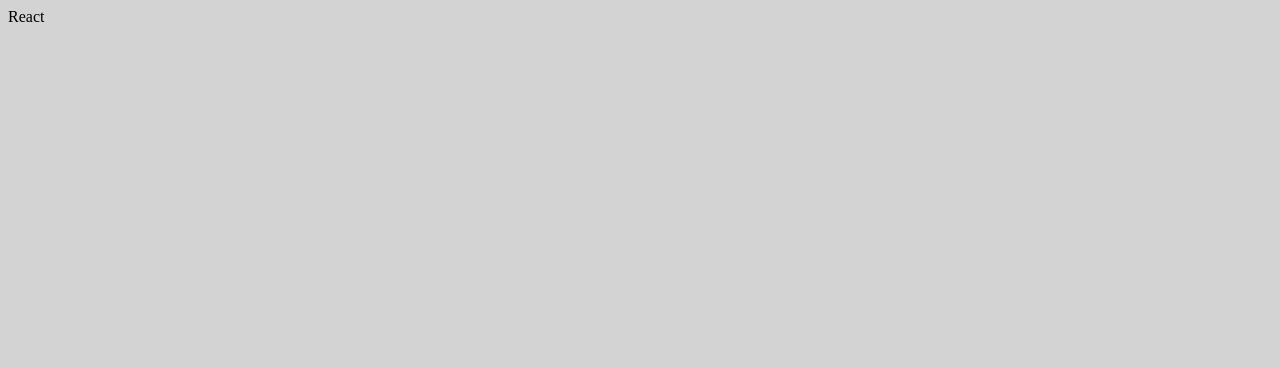
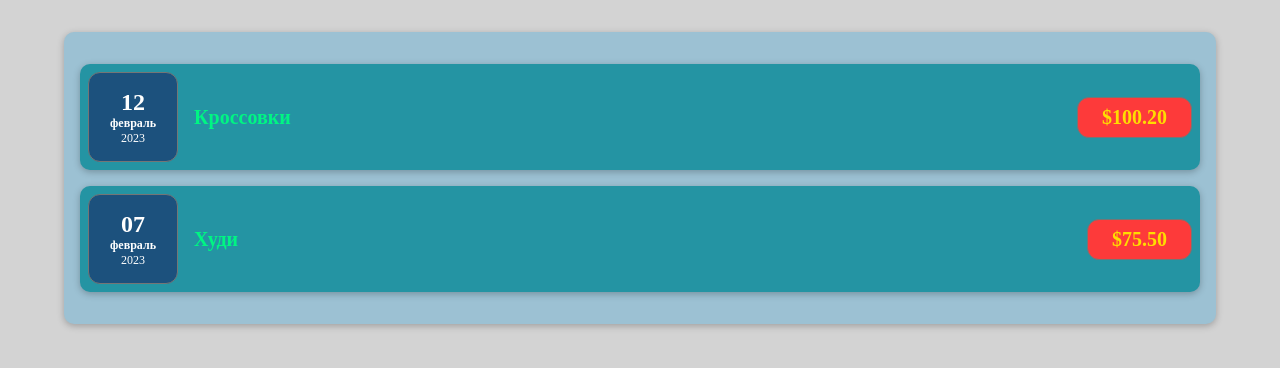
Before and after one commit to al2dev/my-expenses-react, a React (Vite) app: page / in a window 1280 px wide. Shown: the top 368 px of the page. Built offline with nearby package versions, Linux system fonts and the light colour scheme.

Commit message:
Added items card and structure cards

```diff
--- a/index.html
+++ b/index.html
@@ -4,7 +4,7 @@
     <meta charset="UTF-8" />
     <link rel="icon" type="image/svg+xml" href="/favicon.svg" />
     <meta name="viewport" content="width=device-width, initial-scale=1.0" />
-    <title>React + TypeScript + Replit</title>
+    <title>My expenses</title>
   </head>
   <body>
     <div id="root"></div>
--- a/src/App.jsx
+++ b/src/App.jsx
@@ -1,8 +1,21 @@
+import ItemsBlock from './components/costs/ItemsBlock';
+
 function App() {
+  const data = [
+    {
+      date: new Date(2023, 1, 12),
+      description: 'Кроссовки',
+      amount: '100.20'
+    },
+    {
+      date: new Date(2023, 1, 7),
+      description: 'Худи',
+      amount: '75.50'
+    },
+  ]
+
   return (
-    <div>
-      React
-    </div>
+    <ItemsBlock data={data}></ItemsBlock>
   )
 }
 
--- /dev/null
+++ b/src/components/UI/Card.css
@@ -0,0 +1,4 @@
+.card {
+  border-radius: 10px;
+  box-shadow: 0 2px 7px rgb(0, 0, 0, 0.25);
+}
--- /dev/null
+++ b/src/components/UI/Card.jsx
@@ -0,0 +1,8 @@
+import './Card.css';
+
+function Card(props) {
+  const classes = 'card ' + props.className;
+  return <div className={classes}>{props.children}</div>;
+}
+
+export default Card;
--- /dev/null
+++ b/src/components/costs/CostItem.css
@@ -0,0 +1,81 @@
+
+.cost-item {
+  display: flex;
+  justify-content: space-between;
+  align-items: center;
+  padding: 0.5rem;
+  margin: 1rem 0;
+  background-color: #2494a3;
+}
+
+.cost-item__description {
+  display: flex;
+  flex-direction: column;
+  gap: 1rem;
+  align-items: flex-end;
+  flex-flow: column-reverse;
+  justify-content: flex-start;
+  flex: 1;
+}
+
+.cost-item h2 {
+  font-size: 1rem;
+  flex: 1;
+  margin: 0 1rem;
+  color: #00f583;
+}
+
+.cost-item__price {
+  font-size: 1rem;
+  font-weight: bold;
+  color: #ffdd00;
+  background-color: #fd3a3a;
+  border: 1px solid #757575;
+  padding: 0.5rem;
+  border-radius: 12px;
+}
+
+@media (min-width: 580px) {
+  .cost-item__description {
+    flex-direction: row;
+    align-items: center;
+    justify-content: flex-start;
+    flex: 1;
+  }
+
+  .cost-item__description h2 {
+    font-size: 1.25rem;
+  }
+
+  .cost-item__price {
+    font-size: 1.25rem;
+    padding: 0.5rem 1.5rem;
+  }
+}
+
+.cost-date {
+  display: flex;
+  flex-direction: column;
+  width: 5.5rem;
+  height: 5.5rem;
+  border: 1px solid #757575;
+  background-color: #1c517d;
+  color: #ffffff;
+  border-radius: 12px;
+  align-items: center;
+  justify-content: center;
+}
+
+.cost-date__month {
+  font-size: 0.75rem;
+  font-weight: bold;
+}
+
+.cost-date__year {
+  font-size: 0.75rem;
+}
+
+.cost-date__day {
+  font-size: 1.5rem;
+  font-weight: bold;
+}
--- /dev/null
+++ b/src/components/costs/CostItem.jsx
@@ -0,0 +1,24 @@
+import Card from '../UI/Card';
+import './CostItem.css';
+
+function CostItem({date, description, amount}) {
+  const day = date.toLocaleString('ru-RU', {day: "2-digit"});
+  const month = date.toLocaleString('ru-RU', {month: "long"});
+  const year = date.getFullYear();
+
+    return (
+      <Card className="cost-item">
+        <div className="cost-date">
+          <div className="cost-date__day">{day}</div>
+          <div className="cost-date__month">{month}</div>
+          <div className="cost-date__year">{year}</div>
+        </div>
+        <div className="cost-item__description">
+          <h2>{description}</h2>
+          <div className="cost-item__price">${amount}</div>
+        </div>
+      </Card>
+    )
+}
+
+export default CostItem;
--- /dev/null
+++ b/src/components/costs/ItemsBlock.css
@@ -0,0 +1,7 @@
+.costs {
+  padding: 1rem;
+  background-color: #9cc1d3;
+  margin: 2rem auto;
+  width: 70rem;
+  max-width: 95%;
+}
--- /dev/null
+++ b/src/components/costs/ItemsBlock.jsx
@@ -0,0 +1,14 @@
+import CostItem from './CostItem';
+import Card from '../UI/Card'
+import './ItemsBlock.css';
+
+function ItemsBlock({data}) {
+  let cards = [];
+  for (let d of data) {
+    cards.push(<CostItem date={d.date} description={d.description} amount={d.amount}></CostItem>);
+  }
+
+  return <Card className="costs">{cards}</Card>;
+}
+
+export default ItemsBlock;
--- a/src/index.css
+++ b/src/index.css
@@ -1,3 +1,4 @@
 body {
-  background: lightgrey;
+    background: lightgrey;
+    margin: 20px;
 }
```
